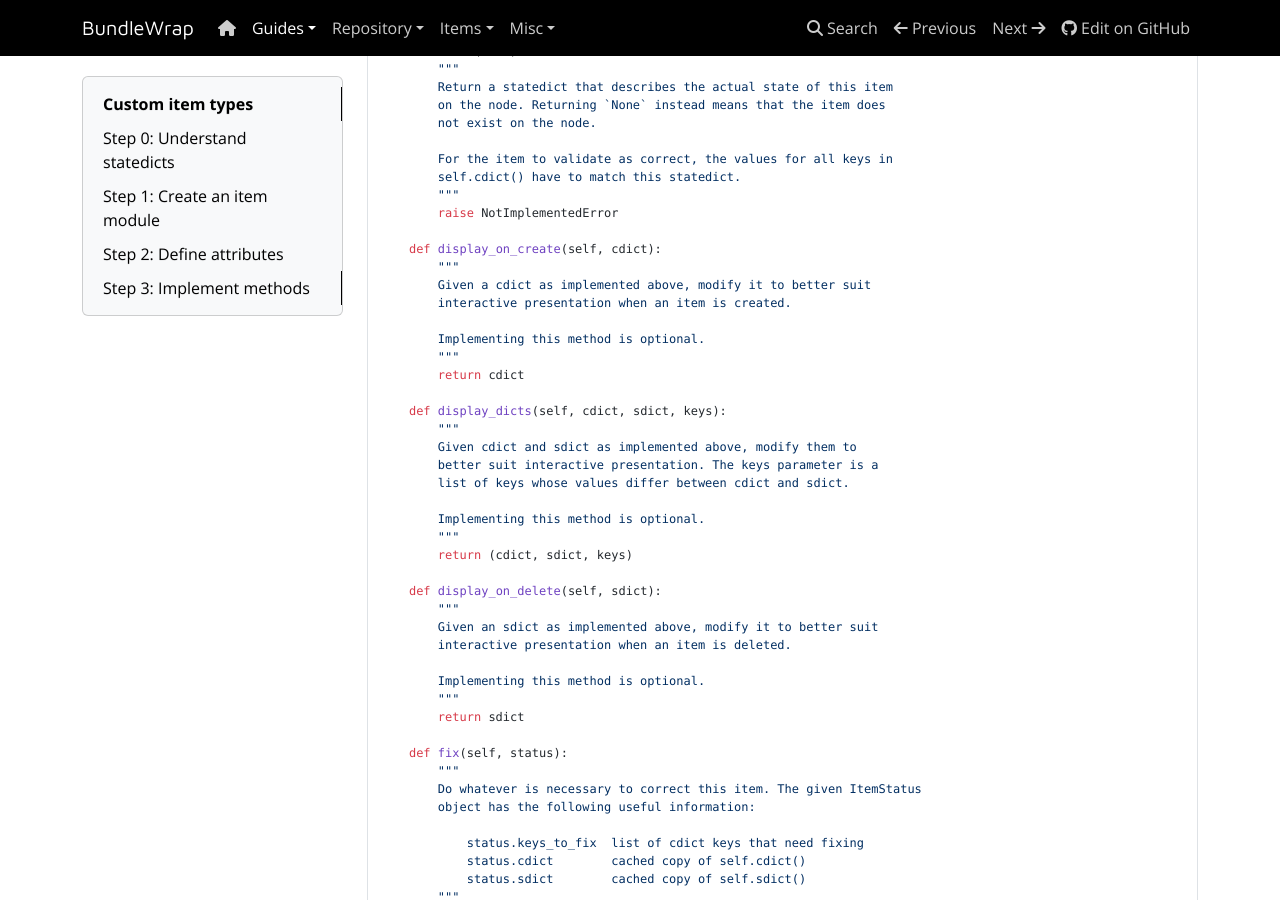
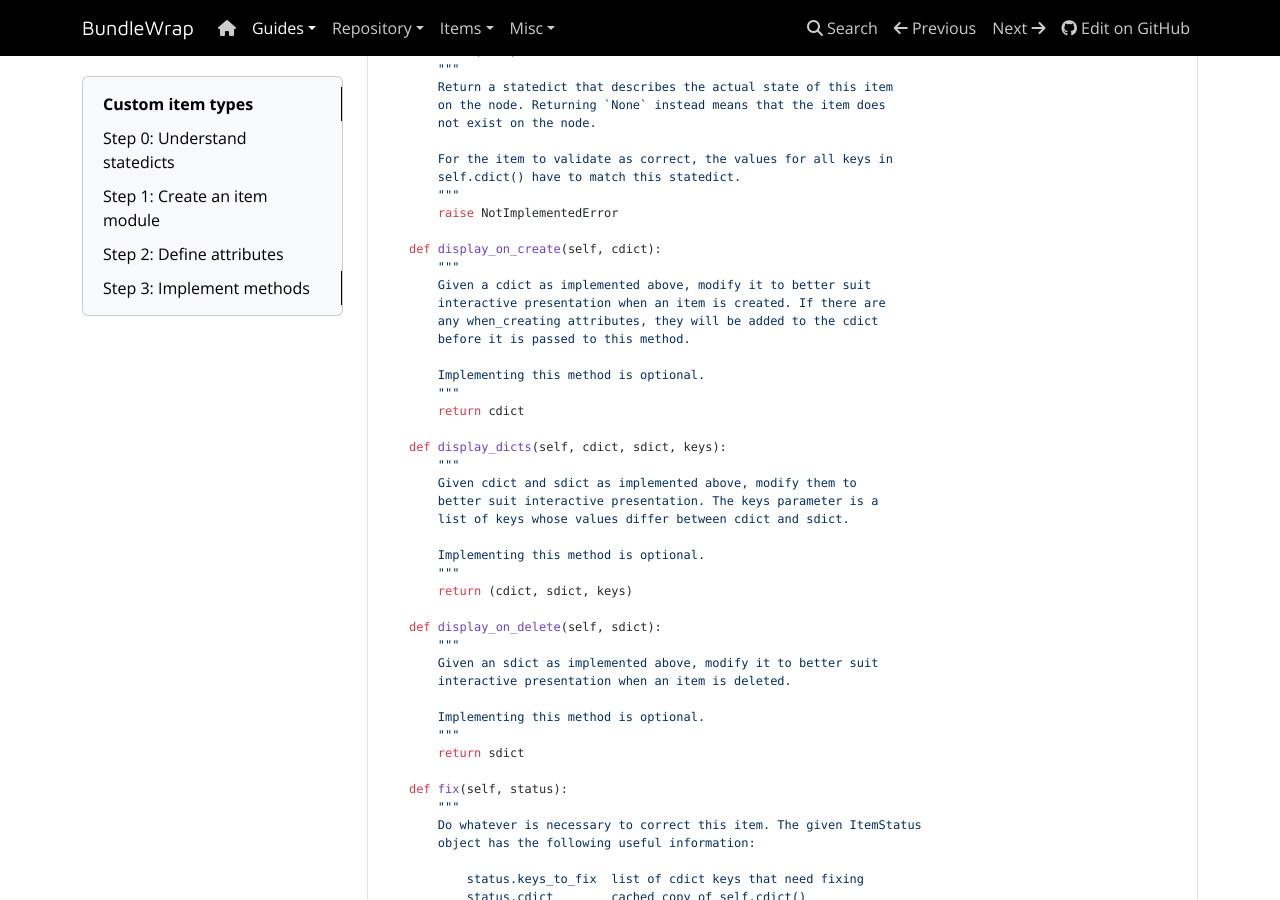
Before and after one commit to bundlewrap/bundlewrap, an MkDocs documentation site: the page built from docs/content/guide/dev_item.md, in a window 1280 px wide and 900 px high, scrolled down 1306 px. Built offline with MkDocs 1.6.1, drawn with Linux system fonts in a browser that asks for light colours; nearby versions of some CDN libraries.

Commit message:
include when_creating in display_on_create

```diff
--- a/docs/content/guide/dev_item.md
+++ b/docs/content/guide/dev_item.md
@@ -72,7 +72,9 @@ Create a new file called `/your/bundlewrap/repo/items/foo.py`. You can use this
         def display_on_create(self, cdict):
             """
             Given a cdict as implemented above, modify it to better suit
-            interactive presentation when an item is created.
+            interactive presentation when an item is created. If there are
+            any when_creating attributes, they will be added to the cdict
+            before it is passed to this method.
 
             Implementing this method is optional.
             """
```
Also changed, not shown: 1 other file.
